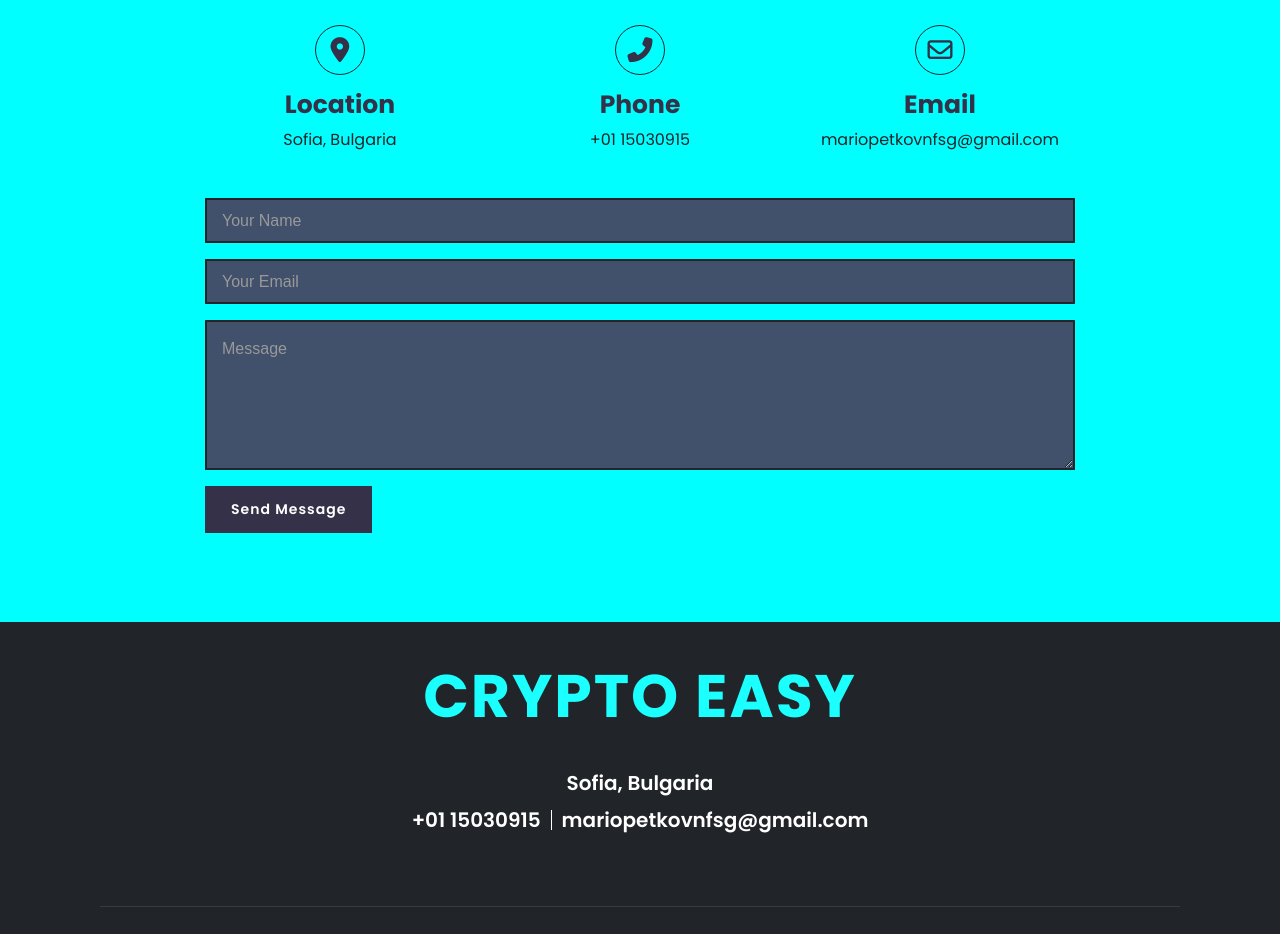
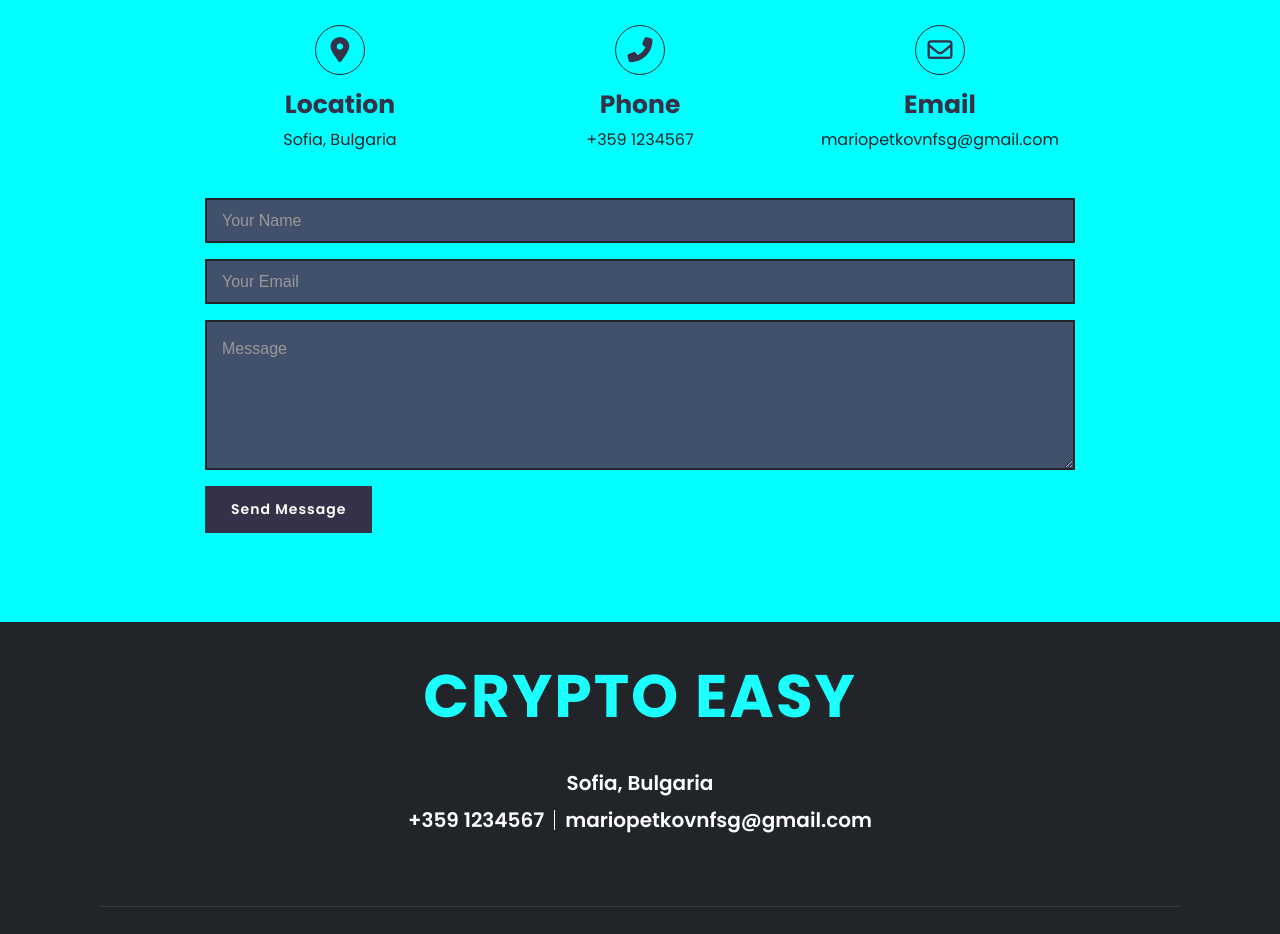
Before and after one commit to Mario1515/CryptoEasy, a React (Vite) app in the folder client/: page /contact in a window 1280 px wide. Shown: the part 540-1474 px from the top of the page. Built offline with nearby package versions, Linux system fonts and the light colour scheme; no server answers.

Commit message:
edited bugs

```diff
--- a/client/src/components/Contact/Contact.jsx
+++ b/client/src/components/Contact/Contact.jsx
@@ -143,7 +143,7 @@ const Contact = () => {
                                 <i className="fa fa-phone-alt"></i>
                                 <div className="contact-text">
                                     <h2>Phone</h2>
-                                    <p>+01 15030915</p>
+                                    <p>+359 1234567</p>
                                 </div>
                             </div>
                             <div className="col-md-4 contact-item wow zoomIn" data-wow-delay="0.6s">
--- a/client/src/components/Footer/Footer.jsx
+++ b/client/src/components/Footer/Footer.jsx
@@ -11,7 +11,7 @@ const Footer = () => {
                         <span className="footer-logo">Crypto Easy</span>
                         <h3>Sofia, Bulgaria</h3>
                         <div className="footer-menu">
-                            <p>+01 15030915</p>
+                            <p>+359 1234567</p>
                             <p>mariopetkovnfsg@gmail.com</p>
                         </div>
                 </div>
--- a/client/src/components/User/Profile/Profile.jsx
+++ b/client/src/components/User/Profile/Profile.jsx
@@ -39,9 +39,9 @@ const Profile = () => {
                 <div className="col-sm-4 bg-c-lite-green user-profile">
                   <div className="card-block text-center text-white">
                     <div className="m-b-2">
-                      <img src={userData.user_imageUrl} className="img-radius" alt="User-Profile-Image" />
+                      <img src={userData.imageUrl} className="img-radius" alt="User-Profile-Image" />
                     </div>
-                    <h6 className="f-w-600">{userData.first_name} {userData.last_name} </h6>
+                    <h6 className="f-w-600"></h6>
                     <p>{userData.username}</p>
                     <i className="mdi mdi-square-edit-outline feather icon-edit m-t-10 f-16"></i>
                   </div>
@@ -55,15 +55,15 @@ const Profile = () => {
                         <h6 className="text-muted f-w-400">{userData.email}</h6>
                       </div>
                       <div className="col-sm-6">
-                        <p className="m-b-10 f-w-600">Phone</p>
-                        <h6 className="text-muted f-w-400">98979989898</h6>
+                        <p className="m-b-10 f-w-600">Jurisdiction Code</p>
+                        <h6 className="text-muted f-w-400">{userData.country}</h6>
                       </div>
                     </div>
                     <h6 className="m-b-20 m-t-40 p-b-5 b-b-default f-w-600">Projects</h6>
                     <div className="row">
                       <div className="col-sm-6">
-                        <p className="m-b-10 f-w-600">Recent</p>
-                        <h6 className="text-muted f-w-400">Sam Disuja</h6>
+                        <p className="m-b-10 f-w-600">Full Name</p>
+                        <h6 className="text-muted f-w-400">{userData.first_name} {userData.last_name}</h6>
                       </div>
                       <div className="col-sm-6">
                         <p className="m-b-10 f-w-600">Most Viewed</p>
--- a/client/src/components/User/Register/Register.jsx
+++ b/client/src/components/User/Register/Register.jsx
@@ -107,7 +107,8 @@ const Register = ({ auth }) => {
       last_name,
       password,
       re_password,
-      imageUrl
+      imageUrl,
+      country
     }
 
     try {
```
